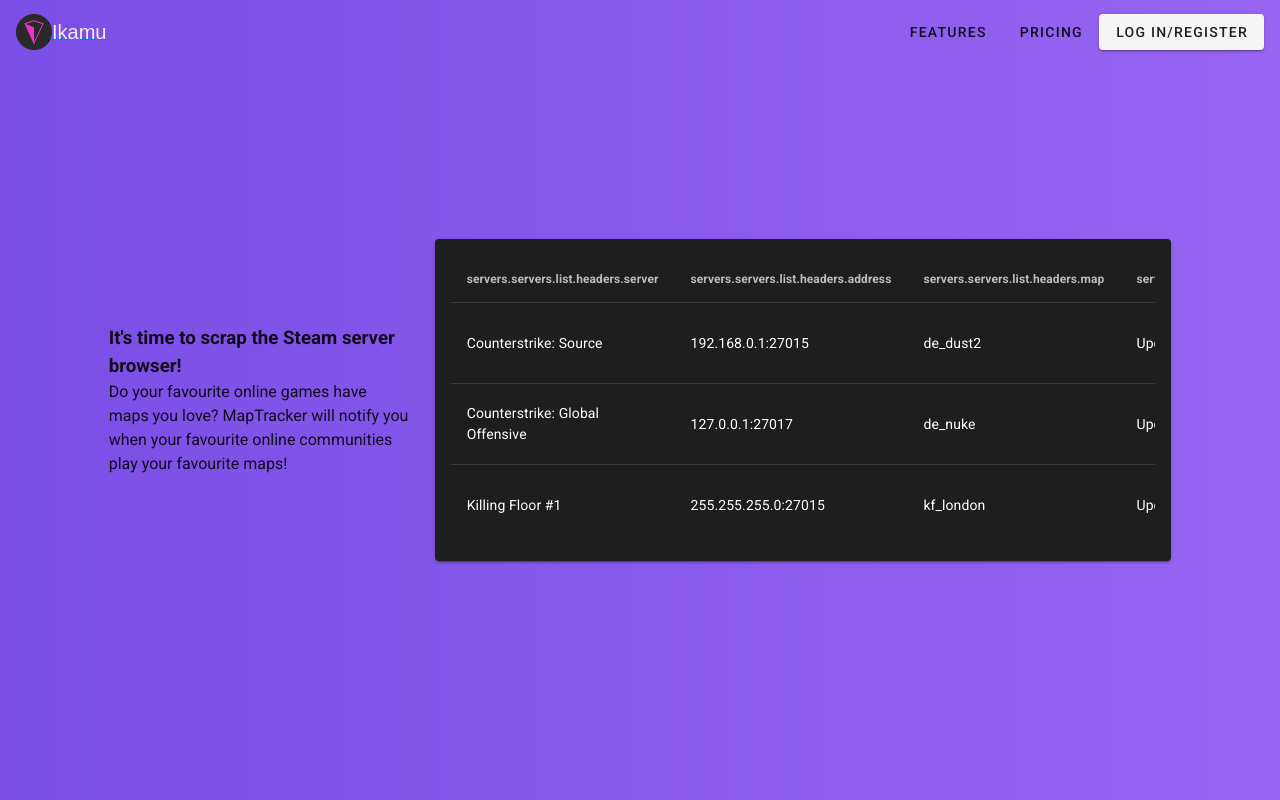
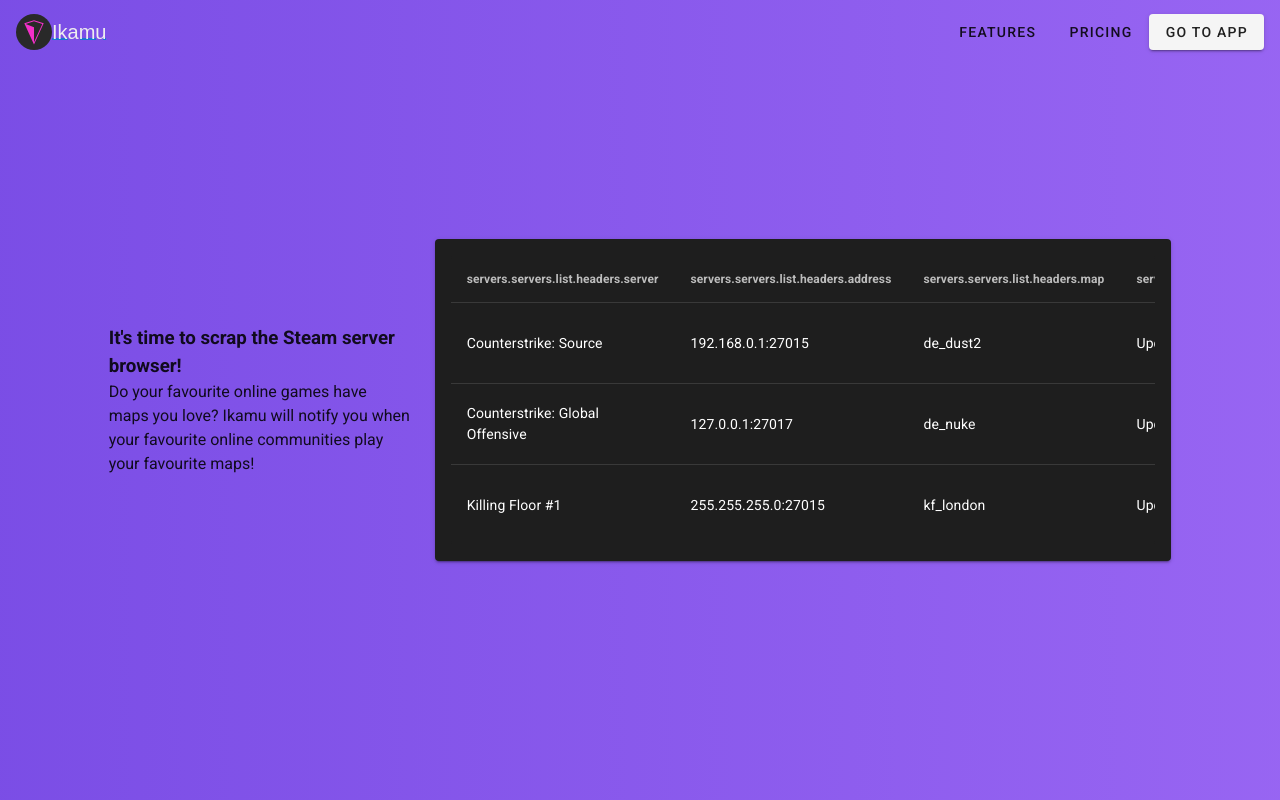
Before and after one commit to MistyFyi/Website, a Nuxt app: page / in a window 1280 px wide. Shown: the top 800 px of the page. Built offline with nearby package versions, Linux system fonts and the light colour scheme; no server answers; a web font is replaced by a local one.

Commit message:
Update 0auth config

```diff
--- a/docker-compose.example.yml
+++ b/docker-compose.example.yml
@@ -22,6 +22,7 @@
       - NUXT_ENV_STRIPE_PREMIUM_YEARLY_PLAN=
       - NUXT_ENV_ONESIGNAL_APP_ID=
       - NUXT_ENV_ENVIRONMENT=dev
+      - NUXT_ENV_WEBAPP_URL=
 
   nats:
     image: nats-streaming:0.11.2
--- a/layouts/index.vue
+++ b/layouts/index.vue
@@ -25,17 +25,11 @@
       >
         Pricing
       </v-btn>
-      <nuxt-link v-show="isLoggedIn()" id="toolbarOpenAppButton" :to="{ name: 'servers' }">
-        <v-btn v-show="isLoggedIn()">
+      <a id="toolbarOpenAppButton" :href="loginUri">
+        <v-btn>
           <span class="text-white">{{ $t('header.links.openApp') }}</span>
         </v-btn>
-      </nuxt-link>
-      <v-btn v-show="isLoggedIn()" id="toolbarLogoutButton" @click="handleLogout()">
-        <span>{{ $t('header.links.logout') }}</span>
-      </v-btn>
-      <v-btn v-show="!isLoggedIn()" id="toolbarLoginButton" @click="handleLogin()">
-        <span class="text-white">{{ $t('header.links.login') }}</span>
-      </v-btn>
+      </a>
     </v-app-bar>
 
     <!-- Sizes your content based upon application components -->
@@ -72,18 +66,8 @@
         duration: 300,
         offset: 0,
         easing: 'easeInOutCubic'
-      }
-    }
-  },
-  methods: {
-    handleLogin () {
-      this.$auth.login()
-    },
-    handleLogout () {
-      this.$auth.logout()
-    },
-    isLoggedIn (): boolean {
-      return this.$auth.loggedIn
+      },
+      loginUri: `${process.env.NUXT_ENV_WEBAPP_URL}/login?passthrough=1`
     }
   }
 })
--- a/locale/pages/home.ts
+++ b/locale/pages/home.ts
@@ -1,8 +1,8 @@
 export default {
   about: {
-    title: 'MapTracker',
+    title: 'Ikamu',
     tagline1: 'It\'s time to scrap the Steam server browser!',
-    tagline2: 'Do your favourite online games have maps you love? MapTracker will notify you when your favourite online communities play your favourite maps!',
+    tagline2: 'Do your favourite online games have maps you love? Ikamu will notify you when your favourite online communities play your favourite maps!',
     taglineImageFallback: 'How does it work?',
     preview: {
       nameTooltip: 'Easily identify your servers via their ingame title!',
@@ -28,7 +28,7 @@
   },
   pricing: {
     title: 'Pricing',
-    strapline: 'You can enjoy MapTracker\'s features for free, but if you\'d like to support the project directly please consider becoming a Donator. You\'ll receive plenty of benefits.',
+    strapline: 'You can enjoy Ikamu\'s features for free, but if you\'d like to support the project directly please consider becoming a Donator. You\'ll receive plenty of benefits.',
     notice: 'All money received will go towards improving this service.',
     free: {
       title: 'Free',
--- a/nuxt.config.ts
+++ b/nuxt.config.ts
@@ -51,7 +51,7 @@
     fallback: true
   },
   head: {
-    titleTemplate: '%s - MapTracker',
+    titleTemplate: '%s - Ikamu',
     meta: [
       { charset: 'utf-8' },
       { name: 'viewport', content: 'width=device-width, initial-scale=1' }
@@ -68,22 +68,7 @@
       vueI18n: locale,
       strategy: 'no_prefix'
     }],
-    ['@nuxtjs/pwa', {}],
-    ['@nuxtjs/auth', {
-      redirect: {
-        login: '/',
-        callback: '/callback/',
-        home: '/servers'
-      },
-      strategies: {
-        local: false,
-        auth0: {
-          domain: process.env.NUXT_ENV_OAUTH_CLIENT_DOMAIN,
-          client_id: process.env.NUXT_ENV_OAUTH_CLIENT_ID,
-          audience: process.env.NUXT_ENV_OAUTH_AUDIENCE
-        }
-      }
-    }]
+    ['@nuxtjs/pwa', {}]
   ],
   plugins: [],
   server: {
--- a/package.json
+++ b/package.json
@@ -16,8 +16,6 @@
     "@nuxt/typescript-runtime": "0.4.1",
     "@nuxtjs/auth": "^4.9.0",
     "@nuxtjs/pwa": "^3.0.0-beta.20",
-    "@types/auth0-js": "^9.12.4",
-    "auth0-js": "9.13.1",
     "deepmerge": "4.2.2",
     "fibers": "4.0.2",
     "jest": "25.2.6",
@@ -26,7 +24,6 @@
     "nuxt-i18n": "^6.7.2",
     "sass": "1.26.3",
     "sass-loader": "7.3.1",
-    "timeago.js": "4.0.2",
     "ts-node": "8.8.1",
     "typescript": "3.8.3",
     "vue-property-decorator": "8.4.1",
--- a/pages/index.vue
+++ b/pages/index.vue
@@ -126,17 +126,6 @@
   components: {
     MockInterface
   },
-  methods: {
-    handleLogin () {
-      this.$auth.login()
-    },
-    handleLogout () {
-      this.$auth.logout()
-    },
-    isLoggedIn (): boolean {
-      return this.$auth.isAuthenticated()
-    }
-  },
   head () {
     return {
       title: 'Home'
```
